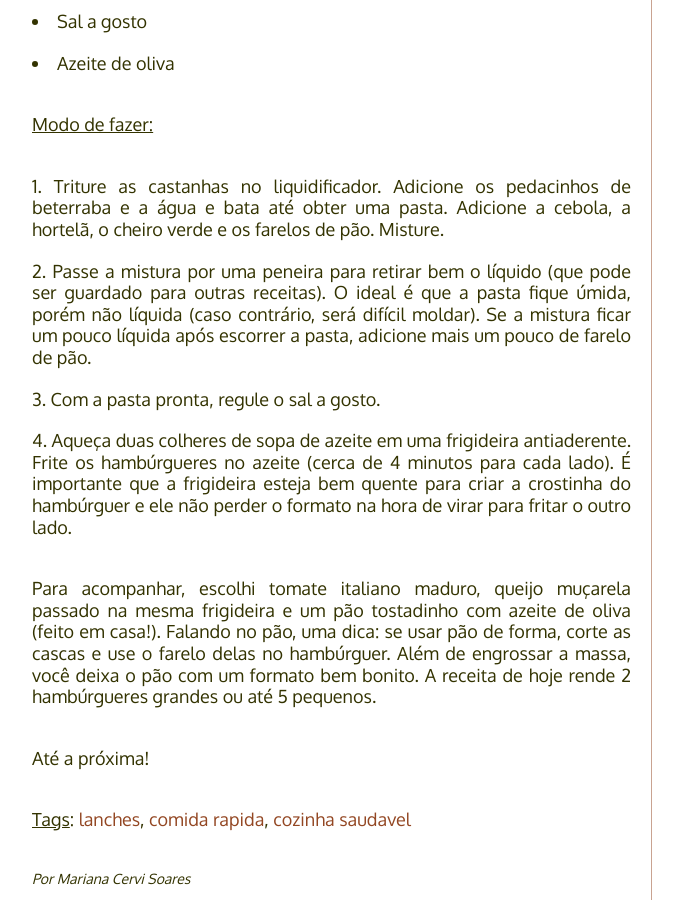
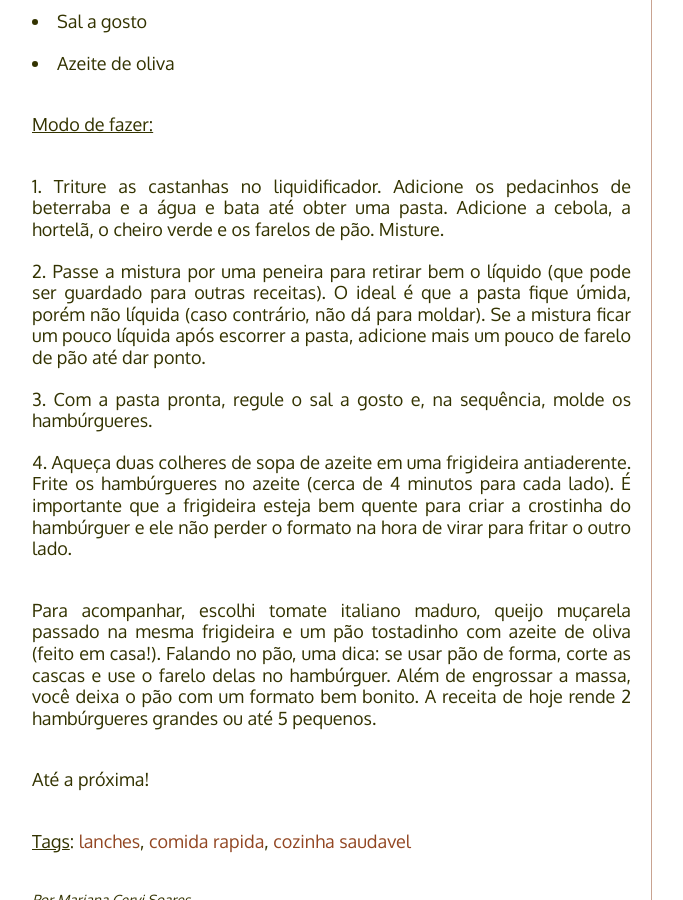
Before and after one commit to PaneladePau/paneladepau-jekyll-blog, a Jekyll site: the page built from _posts/2015-06-03-hamburguer-de-beterraba.md, in a window 1280 px wide and 900 px high, scrolled down 1162 px. Shown: the whole window, without its empty margins (138-821 px from the left). Built offline with Jekyll 4.4.1, drawn with Linux system fonts in a browser that asks for light colours; nearby versions of some CDN libraries; some web fonts are replaced; Markdown is read by kramdown in place of the engine named in the settings.

Commit message:
“update”

```diff
--- a/_posts/2015-06-03-hamburguer-de-beterraba.md
+++ b/_posts/2015-06-03-hamburguer-de-beterraba.md
@@ -34,8 +34,8 @@ A receita de hoje é uma prova de que comer com mais saúde é também muito sab
 ### Modo de fazer:
 
 1. Triture as castanhas no liquidificador. Adicione os pedacinhos de beterraba e a água e bata até obter uma pasta. Adicione a cebola, a hortelã, o cheiro verde e os farelos de pão. Misture.
-2. Passe a mistura por uma peneira para retirar bem o líquido (que pode ser guardado para outras receitas). O ideal é que a pasta fique úmida, porém não líquida (caso contrário, será difícil moldar). Se a mistura ficar um pouco líquida após escorrer a pasta, adicione mais um pouco de farelo de pão.
-3. Com a pasta pronta, regule o sal a gosto.
+2. Passe a mistura por uma peneira para retirar bem o líquido (que pode ser guardado para outras receitas). O ideal é que a pasta fique úmida, porém não líquida (caso contrário, não dá para moldar). Se a mistura ficar um pouco líquida após escorrer a pasta, adicione mais um pouco de farelo de pão até dar ponto.
+3. Com a pasta pronta, regule o sal a gosto e, na sequência, molde os hambúrgueres.
 4. Aqueça duas colheres de sopa de azeite em uma frigideira antiaderente. Frite os hambúrgueres no azeite (cerca de 4 minutos para cada lado). É importante que a frigideira esteja bem quente para criar a crostinha do hambúrguer e ele não perder o formato na hora de virar para fritar o outro lado.
 
 Para acompanhar, escolhi tomate italiano maduro, queijo muçarela passado na mesma frigideira e um pão tostadinho com azeite de oliva (feito em casa!). Falando no pão, uma dica: se usar pão de forma, corte as cascas e use o farelo delas no hambúrguer. Além de engrossar a massa, você deixa o pão com um formato bem bonito. A receita de hoje rende 2 hambúrgueres grandes ou até 5 pequenos.
```
